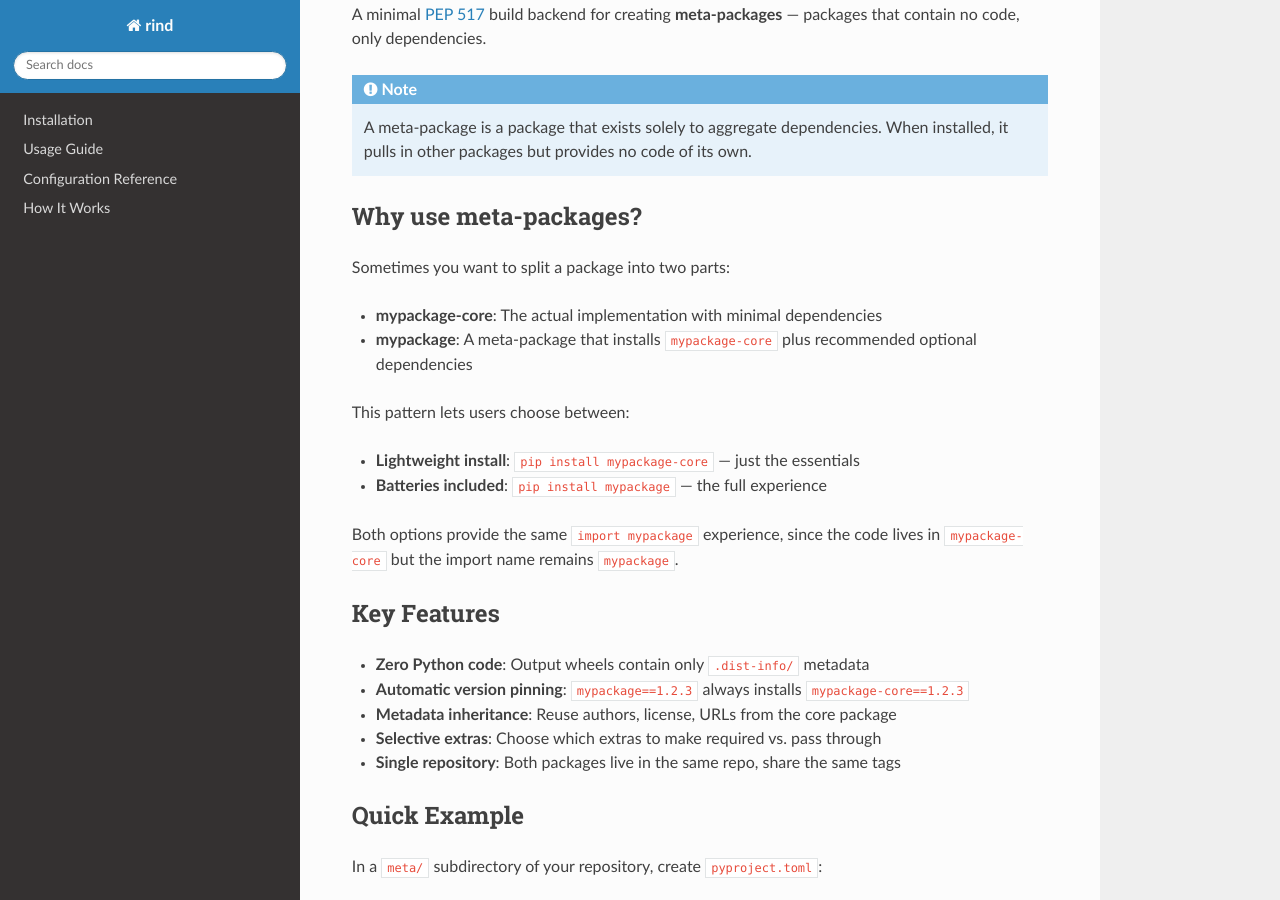
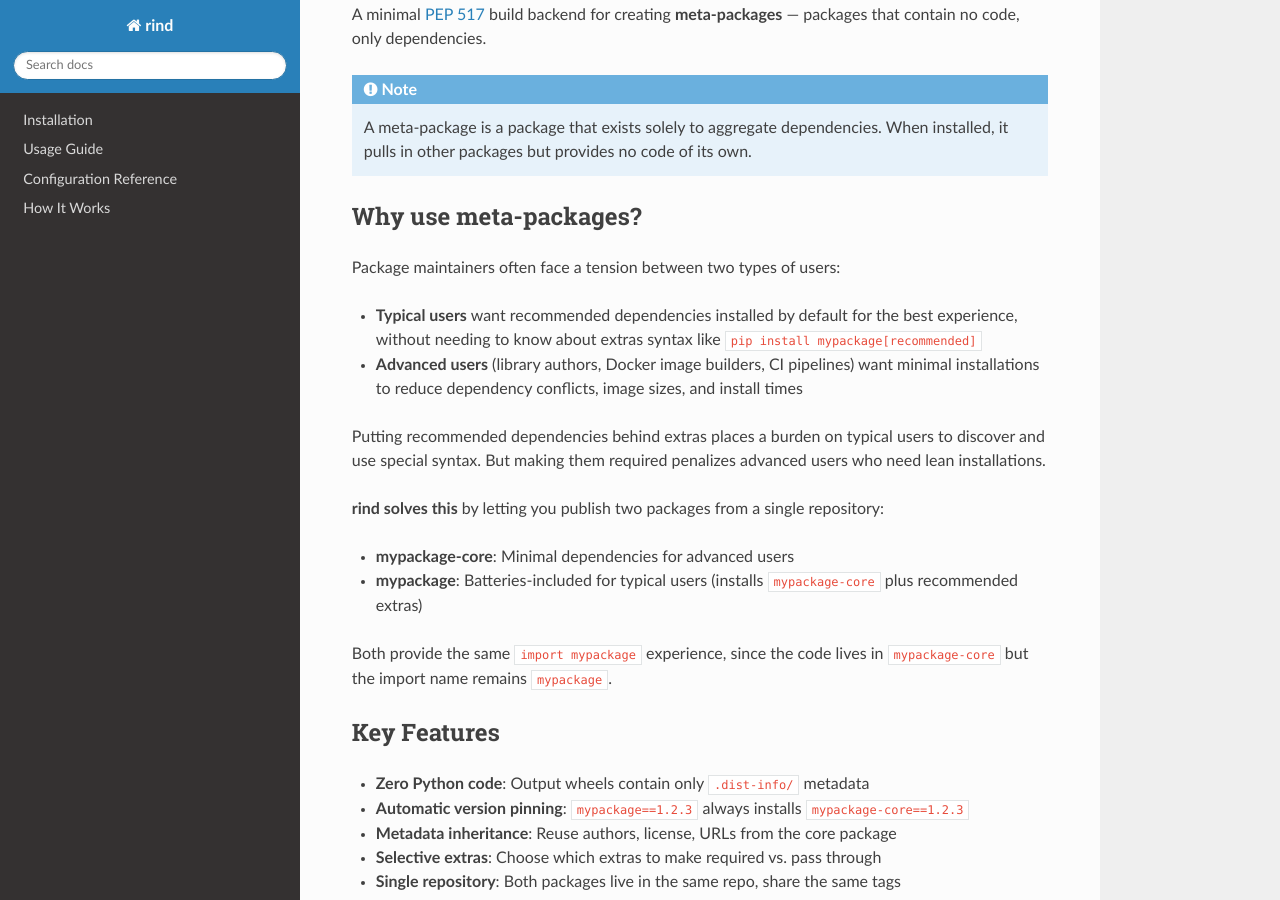
Before and after one commit to astrofrog/rind, a Sphinx documentation site: the page built from docs/index.rst, in a window 1280 px wide and 900 px high, scrolled down 282 px. Built offline with Sphinx 7.4.7 and the Read the Docs theme 3.1.0, drawn with Linux system fonts in a browser that asks for light colours.

Commit message:
Adjust wording

```diff
--- a/docs/index.rst
+++ b/docs/index.rst
@@ -17,19 +17,27 @@ creating **meta-packages** — packages that contain no code, only dependencies.
 Why use meta-packages?
 ----------------------
 
-Sometimes you want to split a package into two parts:
+Package maintainers often face a tension between two types of users:
 
-- **mypackage-core**: The actual implementation with minimal dependencies
-- **mypackage**: A meta-package that installs ``mypackage-core`` plus recommended
-  optional dependencies
+- **Typical users** want recommended dependencies installed by default for the
+  best experience, without needing to know about extras syntax like
+  ``pip install mypackage[recommended]``
+- **Advanced users** (library authors, Docker image builders, CI pipelines) want
+  minimal installations to reduce dependency conflicts, image sizes, and install
+  times
 
-This pattern lets users choose between:
+Putting recommended dependencies behind extras places a burden on typical users
+to discover and use special syntax. But making them required penalizes advanced
+users who need lean installations.
 
-- **Lightweight install**: ``pip install mypackage-core`` — just the essentials
-- **Batteries included**: ``pip install mypackage`` — the full experience
+**rind solves this** by letting you publish two packages from a single repository:
 
-Both options provide the same ``import mypackage`` experience, since the code
-lives in ``mypackage-core`` but the import name remains ``mypackage``.
+- **mypackage-core**: Minimal dependencies for advanced users
+- **mypackage**: Batteries-included for typical users (installs ``mypackage-core``
+  plus recommended extras)
+
+Both provide the same ``import mypackage`` experience, since the code lives in
+``mypackage-core`` but the import name remains ``mypackage``.
 
 Key Features
 ------------
```
Also changed, not shown: README.md (+11 -4 lines).
